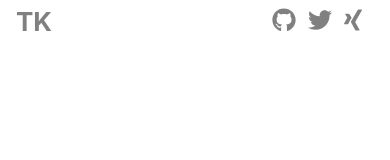
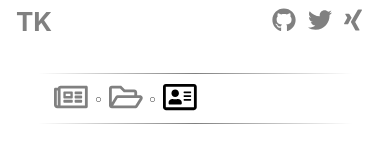
Before and after one commit to tkurzydym/blog, a Gatsby site: page /about in a window 390 px wide. Built offline with nearby package versions, Linux system fonts and the light colour scheme; Gatsby itself is replaced by a stand-in of ours.

Commit message:
feat(menu): toolbar for mobile; fix(style): layout

```diff
--- a/src/components/layout/header.tsx
+++ b/src/components/layout/header.tsx
@@ -24,6 +24,9 @@ const ExternalLinks = styled.div`
   float: right;
   a {
     border: 0;
+  }
+  a:visited {
+    color: grey;
   }
 `
 
@@ -64,18 +67,21 @@ const Header = ({ siteTitle }) => (
       <BrandLink
         href="https://github.com/tkurzydym"
         title="tkurzydym github profile"
+        target="_blank"
       >
         <FontAwesomeIcon icon={faGithub}></FontAwesomeIcon>
       </BrandLink>
       <BrandLink
         href="https://twitter.com/TKurzydym"
         title="tkurzydym twitter profile"
+        target="_blank"
       >
         <FontAwesomeIcon icon={faTwitter}></FontAwesomeIcon>
       </BrandLink>
       <BrandLink
         href="https://www.xing.com/profile/Tobias_Kurzydym/cv"
         title="tkurzydym xing profile"
+        target="_blank"
       >
         <FontAwesomeIcon icon={faXing}></FontAwesomeIcon>
       </BrandLink>
--- a/src/components/layout/layout.tsx
+++ b/src/components/layout/layout.tsx
@@ -13,18 +13,23 @@ import Header from "./header"
 
 import "./layout.css"
 import Sidebar from "./sidebar"
+import Toolbar from "./toolbar"
 
 import styled from "styled-components"
 import MediaQuery from "react-responsive"
 
 const Container = styled.div`
   @media only screen and (max-width: 950px) {
-    width: 100%;
+    width: 90%;
+    margin: 0 auto;
   }
   @media only screen and (min-width: 951px) {
     width: 80%;
     margin-left: auto;
     margin-right: auto;
+  }
+  p {
+    width: 80%;
   }
 `
 
@@ -58,6 +63,22 @@ const MainContainer = styled.div`
   padding: 0 1.0875rem 1.45rem;
 `
 
+const StyledToolbar = styled.div`
+  width: 100%;
+  padding: 0.5em;
+  margin: 1em auto;
+  border-style: solid;
+  border-width: 1px;
+  -webkit-border-image: -webkit-gradient(
+    linear,
+    0 0,
+    100% 0,
+    color-stop(0, transparent),
+    color-stop(0.5, grey),
+    color-stop(1, transparent)
+  )
+  100% 0%;
+`
 const Layout = ({ children }) => {
   const data = useStaticQuery(graphql`
     query SiteTitleQuery {
@@ -75,11 +96,16 @@ const Layout = ({ children }) => {
 
       <MediaQuery minWidth={951}>
         <SidebarContainer>
-            <Sidebar></Sidebar>
+            <Sidebar />
         </SidebarContainer>
       </MediaQuery>
       <Container>
         <MainContainer>
+          <MediaQuery maxWidth={950}>
+            <StyledToolbar>
+              <Toolbar></Toolbar>
+            </StyledToolbar>
+          </MediaQuery>
           <main>{children}</main>
         </MainContainer>
 
--- a/src/components/layout/sidebar.tsx
+++ b/src/components/layout/sidebar.tsx
@@ -20,6 +20,8 @@ const StyledLink = styled.div`
       color: black;
     }
   }
+
+
 `
 
 export const Sidebar: React.FC = () => (
@@ -29,7 +31,7 @@ export const Sidebar: React.FC = () => (
       <StyledLink>
         <Link to="/" activeStyle={{ color: 'black' }}>
           Recent Posts
-        </Link>{" "}
+        </Link>
         {/** use activeClassName to control icon or aplly some style */}
       </StyledLink>
       {/** Technology Stack!, Link to Talks, External Blogs, ... */}
--- /dev/null
+++ b/src/components/layout/toolbar.tsx
@@ -0,0 +1,74 @@
+import React from "react"
+import { Link } from "gatsby"
+
+import { FontAwesomeIcon } from "@fortawesome/react-fontawesome"
+import { faNewspaper, faFolderOpen, faAddressCard, faCircle } from "@fortawesome/free-regular-svg-icons"
+
+import styled from "styled-components"
+import MediaQuery from "react-responsive"
+
+const StyledToolbar = styled.div`
+  a {
+    color: grey;
+    &:hover {
+      color: black;
+    }
+    border-width: 0px 0px 0px 0px;
+    padding: 0.5em;
+  }
+
+  .toolbarIcon {
+    font-size: 30px;
+  }
+
+  .toolbarTitle {
+    padding-left: 0.2em;
+  }
+
+  .sepIcon {
+    font-size: 5px;
+    position: relative;
+    bottom: 7px;
+  }
+`
+
+const ToolbarTitle = styled.span`
+  padding-left: 0.2em;
+  position: relative;
+  bottom: 4px;
+`
+
+export const Toolbar: React.FC = () => (
+  <StyledToolbar>
+    <Link to="/" activeStyle={{ color: "black" }}>
+      <FontAwesomeIcon
+        className="toolbarIcon"
+        title="Recent Posts"
+        icon={faNewspaper}
+      ></FontAwesomeIcon>
+      <MediaQuery minWidth={500}>
+        <ToolbarTitle>Recent Posts</ToolbarTitle>
+      </MediaQuery>
+    </Link>
+    <FontAwesomeIcon className="sepIcon" icon={faCircle}></FontAwesomeIcon>
+
+    <Link to="/archive" title="Archive" activeStyle={{ color: "black" }}>
+      <FontAwesomeIcon className="toolbarIcon" icon={faFolderOpen}></FontAwesomeIcon>
+      <MediaQuery minWidth={500}>
+        <ToolbarTitle>Archive</ToolbarTitle>
+      </MediaQuery>
+    </Link>
+    <FontAwesomeIcon className="sepIcon" icon={faCircle}></FontAwesomeIcon>
+    <Link to="/about" title="About" activeStyle={{ color: "black" }}>
+      <FontAwesomeIcon
+        className="toolbarIcon"
+        icon={faAddressCard}
+      ></FontAwesomeIcon>
+      <MediaQuery minWidth={500}>
+        <ToolbarTitle>About</ToolbarTitle>
+      </MediaQuery>
+    </Link>
+  </StyledToolbar>
+)
+
+export default Toolbar
```
